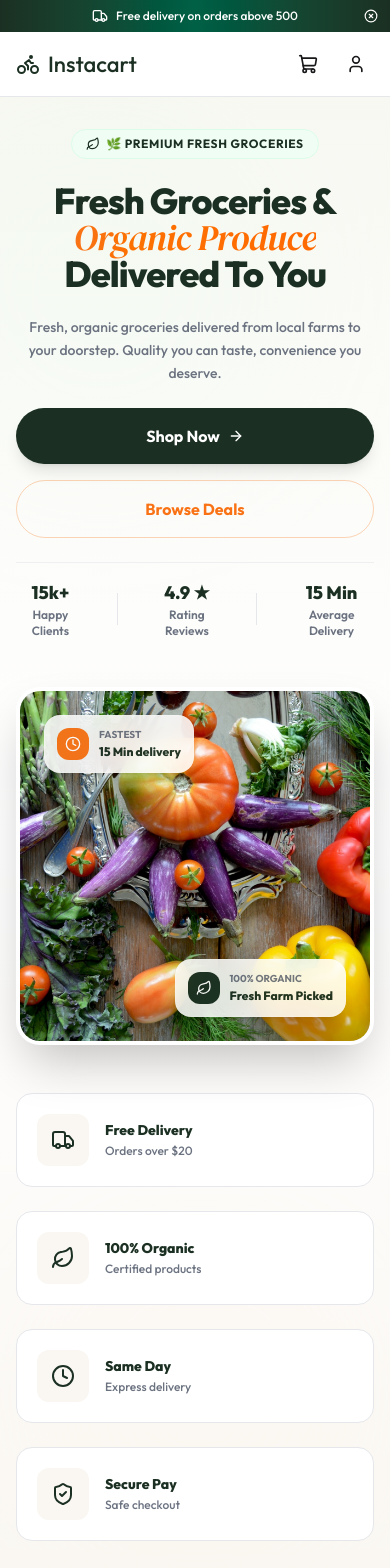
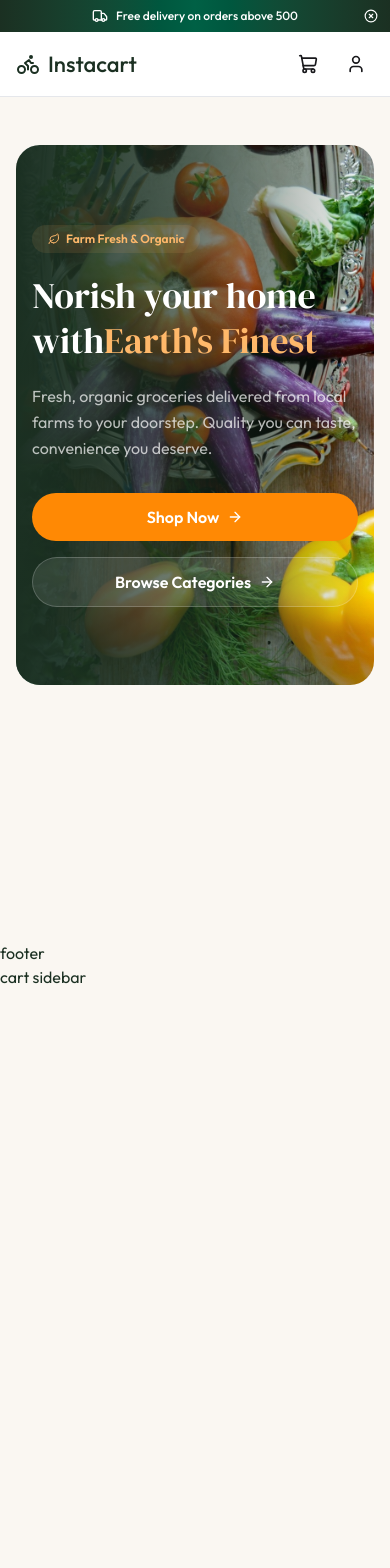
Before and after one commit to sagrikathakur/grocery_Delivery_App, a React (Vite) app in the folder client/: page / in a window 390 px wide. Shown: the top 1568 px of the page. After the commit the page ends 989 px from the top, so only its background shows below. Built offline with nearby package versions, Linux system fonts and the light colour scheme.

Commit message:
Implemented the hero section layout, styling and responsiveness

```diff
--- a/client/src/components/Hero.tsx
+++ b/client/src/components/Hero.tsx
@@ -1,137 +1,53 @@
+import React from 'react'
+import { assets, heroSectionData } from '../assets/assets'
+import { ArrowRightIcon, LeafIcon } from 'lucide-react'
 import { Link } from 'react-router-dom'
-import { ArrowRightIcon, LeafIcon, ClockIcon } from 'lucide-react'
-import { heroSectionData } from '../assets/assets'
 
 const Hero = () => {
+
+
+
+
+
+
+
+
+
+
+
   return (
-    <section className="relative overflow-hidden bg-gradient-to-b from-green-50/20 via-white to-transparent pt-8 sm:pt-12 lg:pt-16 pb-6">
+    <section className='relative overflow-hidden min-h-[540px] mb-10 rounded-3xl flex items-center'>
 
-      {/* Decorative Blur Background Element */}
-      <div className="absolute top-0 right-1/4 w-96 h-96 bg-green-200/10 rounded-full blur-3xl -z-10 pointer-events-none" />
-      <div className="absolute bottom-10 left-10 w-80 h-80 bg-orange-100/10 rounded-full blur-3xl -z-10 pointer-events-none" />
+      <img src={heroSectionData.hero_image} alt="hero" className='absolute inset-0 h-full w-full object-cover' />
 
-      <div className="max-w-7xl mx-auto px-4 sm:px-6 lg:px-8">
-        <div className="grid grid-cols-1 lg:grid-cols-2 gap-12 lg:gap-8 items-center">
+      <div className='absolute inset-0 bg-linear-to-r from-app-green via-app-green/65 to-transparent'>
+        <div className='relative max-w-7xl mx-auto px-4 sm:px-6 lg:px-8 py-20 w-full'>
+          <div className='max-w-xl xl:pl-10'>
+            <span className='inline-flex items-center gap-1.5 px-4 py-1.5 text-xs font-semibold text-orange-300 bg-orange-300/10 rounded-full mb-5'>
+              <LeafIcon className='size-3' />
+              Farm Fresh & Organic
+            </span>
 
-          {/* Left Column: Text Content & Actions */}
-          <div className="space-y-6 sm:space-y-8 text-center lg:text-left animate-fade-in">
+            <h1 className='font-serif text-4xl sm:text-5xl lg:text-6xl text-white leading-tight mb-5'>
+              Norish your home with
+              <span className='text-orange-300'>Earth's Finest</span></h1>
 
-            {/* Organic Capsule Tag */}
-            <div className="inline-flex items-center gap-1.5 px-3.5 py-1.5 rounded-full bg-green-50 border border-green-100 text-app-green text-xs font-bold uppercase tracking-wider mx-auto lg:mx-0">
-              <LeafIcon className="size-3.5" />
-              <span>🌿 Premium Fresh Groceries</span>
-            </div>
 
-            {/* Main Headline */}
-            <h1 className="text-4xl sm:text-5xl lg:text-6xl font-extrabold tracking-tight text-app-green leading-none font-sans max-w-2xl mx-auto lg:mx-0">
-              Fresh Groceries & <br />
-              <span className="text-transparent bg-clip-text bg-gradient-to-r from-app-orange to-orange-500 font-serif italic font-normal">
-                Organic Produce
-              </span> <br className="hidden sm:inline" />
-              Delivered To You
-            </h1>
-
-            {/* Description */}
-            <p className="text-sm sm:text-base md:text-lg text-app-text-light max-w-xl font-medium leading-relaxed mx-auto lg:mx-0">
-              {heroSectionData.description}
-            </p>
-
-            {/* Call To Actions */}
-            <div className="flex flex-col sm:flex-row items-center justify-center lg:justify-start gap-4">
-              <Link
-                to="/products"
-                className="w-full sm:w-auto bg-app-green hover:bg-app-green-light text-white px-8 py-4 rounded-full font-bold shadow-lg hover:shadow-xl hover:shadow-app-green/10 transition-all duration-200 hover:-translate-y-0.5 flex items-center justify-center gap-2 group"
-              >
-                <span>Shop Now</span>
-                <ArrowRightIcon className="size-4 group-hover:translate-x-1 transition-transform" />
+            <p className='text-base text-white/70 leading-relaxed mb-8 max-w-md'>{heroSectionData.description}</p>
+            <div className="flex flex-col sm:flex-row gap-4 items-center sm:items-start">
+              <Link to='/products' className='w-full sm:w-fit px-7 py-3 bg-orange-400 text-white font-semibold rounded-full hover:bg-orange-500 transition-all flex-center gap-2 active:scale-[0.98]'>
+                Shop Now <ArrowRightIcon className='size-4' />
               </Link>
 
-              <Link
-                to="/deals"
-                className="w-full sm:w-auto border border-app-orange/30 hover:border-app-orange text-app-orange hover:bg-orange-50/15 px-8 py-4 rounded-full font-bold transition-all duration-200 hover:-translate-y-0.5 flex items-center justify-center"
-              >
-                Browse Deals
+              <Link to='/products' className='w-full sm:w-fit px-7 py-3 bg-white/10 text-white font-semibold rounded-full hover:bg-white/20 transition-all border border-white/20 flex-center gap-2 active:scale-[0.98]'>
+                Browse Categories <ArrowRightIcon className='size-4' />
               </Link>
-            </div>
-
-            {/* Simple stats indicator */}
-            <div className="pt-4 border-t border-app-border/60 max-w-md mx-auto lg:mx-0 flex items-center justify-center lg:justify-start gap-8 text-xs text-app-text-light font-semibold">
-              <div>
-                <span className="text-lg font-extrabold text-app-green block">15k+</span>
-                <span>Happy Clients</span>
-              </div>
-              <div className="w-px h-8 bg-app-border" />
-              <div>
-                <span className="text-lg font-extrabold text-app-green block">4.9 ★</span>
-                <span>Rating Reviews</span>
-              </div>
-              <div className="w-px h-8 bg-app-border" />
-              <div>
-                <span className="text-lg font-extrabold text-app-green block">15 Min</span>
-                <span>Average Delivery</span>
-              </div>
             </div>
 
           </div>
 
-          {/* Right Column: Visual Container */}
-          <div className="relative animate-fade-in lg:pl-4">
-            <div className="relative w-full max-w-lg lg:max-w-none mx-auto aspect-square sm:aspect-video lg:aspect-square rounded-3xl overflow-hidden shadow-2xl border-4 border-white bg-app-cream">
-              <img
-                src={heroSectionData.hero_image}
-                alt="Fresh grocery basket"
-                className="w-full h-full object-cover hover:scale-103 transition-transform duration-700"
-              />
+        </div>
 
-              {/* Overlay Glass Badge 1: Delivery Time */}
-              <div className="absolute top-6 left-6 bg-white/90 backdrop-blur-md rounded-2xl p-3 border border-white/20 shadow-lg flex items-center gap-2.5 animate-pulse-soft">
-                <span className="p-2 rounded-xl bg-app-orange text-white">
-                  <ClockIcon className="size-4 shrink-0" />
-                </span>
-                <div>
-                  <span className="text-[10px] text-app-text-light font-bold block leading-none">FASTEST</span>
-                  <span className="text-xs text-app-green font-extrabold block leading-tight mt-1">15 Min delivery</span>
-                </div>
-              </div>
-
-              {/* Overlay Glass Badge 2: Freshness guarantee */}
-              <div className="absolute bottom-6 right-6 bg-white/90 backdrop-blur-md rounded-2xl p-3 border border-white/20 shadow-lg flex items-center gap-2.5 animate-pulse-soft delay-100">
-                <span className="p-2 rounded-xl bg-app-green text-white">
-                  <LeafIcon className="size-4 shrink-0" />
-                </span>
-                <div>
-                  <span className="text-[10px] text-app-text-light font-bold block leading-none">100% ORGANIC</span>
-                  <span className="text-xs text-app-green font-extrabold block leading-tight mt-1">Fresh Farm Picked</span>
-                </div>
-              </div>
-
-            </div>
-          </div>
-
-        </div>
-      </div>
-
-      {/* Highlights Features Grid Section */}
-      <div className="max-w-7xl mx-auto px-4 sm:px-6 lg:px-8 pt-12 sm:pt-16 pb-8">
-        <div className="grid grid-cols-1 sm:grid-cols-2 lg:grid-cols-4 gap-6">
-          {heroSectionData.hero_features.map((feature, idx) => {
-            const Icon = feature.icon
-            return (
-              <div
-                key={idx}
-                className="flex items-center gap-4 p-5 rounded-2xl border border-app-border bg-white hover:border-app-green/30 hover:shadow-md transition-all duration-300 group"
-              >
-                <span className="p-3.5 rounded-xl bg-app-cream group-hover:bg-app-green/10 text-app-green group-hover:text-app-green-light transition-all shrink-0">
-                  <Icon className="size-6 shrink-0" />
-                </span>
-                <div>
-                  <h3 className="text-sm font-extrabold text-app-green leading-tight">{feature.title}</h3>
-                  <p className="text-xs text-app-text-light mt-1 font-medium">{feature.desc}</p>
-                </div>
-              </div>
-            )
-          })}
-        </div>
       </div>
 
     </section>
--- a/client/src/pages/Home.tsx
+++ b/client/src/pages/Home.tsx
@@ -2,7 +2,7 @@
 
 const Home = () => {
   return (
-    <div className="min-h-screen">
+    <div className="min-h-screen max-w-7xl mx-auto px-4 sm:px-6 lg:px-8 py-12">
       <Hero />
     </div>
   )
```
